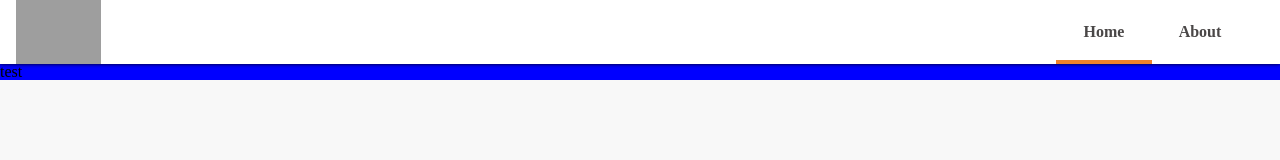
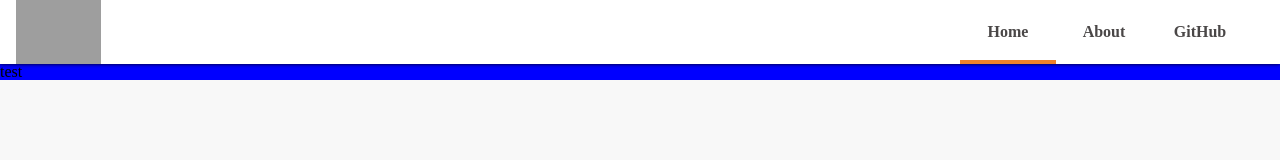
Before and after one commit to LearnWeb-Taiwan/Official-Website, a Vue app: page / in a window 1280 px wide. Shown: the top 160 px of the page. Built offline with nearby package versions, Linux system fonts and the light colour scheme; grey boxes are pictures that could not be loaded; a web font is replaced by a local one.

Commit message:
navbar add github repo link

```diff
--- a/src/components/Navbar.vue
+++ b/src/components/Navbar.vue
@@ -10,6 +10,13 @@
     <ul class="navbar-list">
       <router-link to="/" class="navbar-item">Home</router-link>
       <router-link to="/about" class="navbar-item">About</router-link>
+      <a
+        href="https://github.com/LearnWeb-Taiwan"
+        class="navbar-item"
+        target="_blank"
+        ref="noopener"
+        >GitHub</a
+      >
     </ul>
     <div class="navbar-menu-btn" @click="isMenuOpen = !isMenuOpen">Menu</div>
     <div class="navbar-menu" :class="{ 'is-active': isMenuOpen }">
@@ -24,6 +31,14 @@
         class="navbar-item"
         @click.native="isMenuOpen = !isMenuOpen"
         >About</router-link
+      >
+      <a
+        href="https://github.com/LearnWeb-Taiwan"
+        class="navbar-item"
+        target="_blank"
+        ref="noopener"
+        @click="isMenuOpen = !isMenuOpen"
+        >GitHub</a
       >
     </div>
   </nav>
@@ -51,6 +66,7 @@ export default {
   padding: 0 16px;
   box-shadow: 0 0 4px 0px black;
   background: white;
+  font-family: 'Noto_Sans_TC';
   font-weight: bold;
   .navbar-logo {
     display: inline-block;
```
